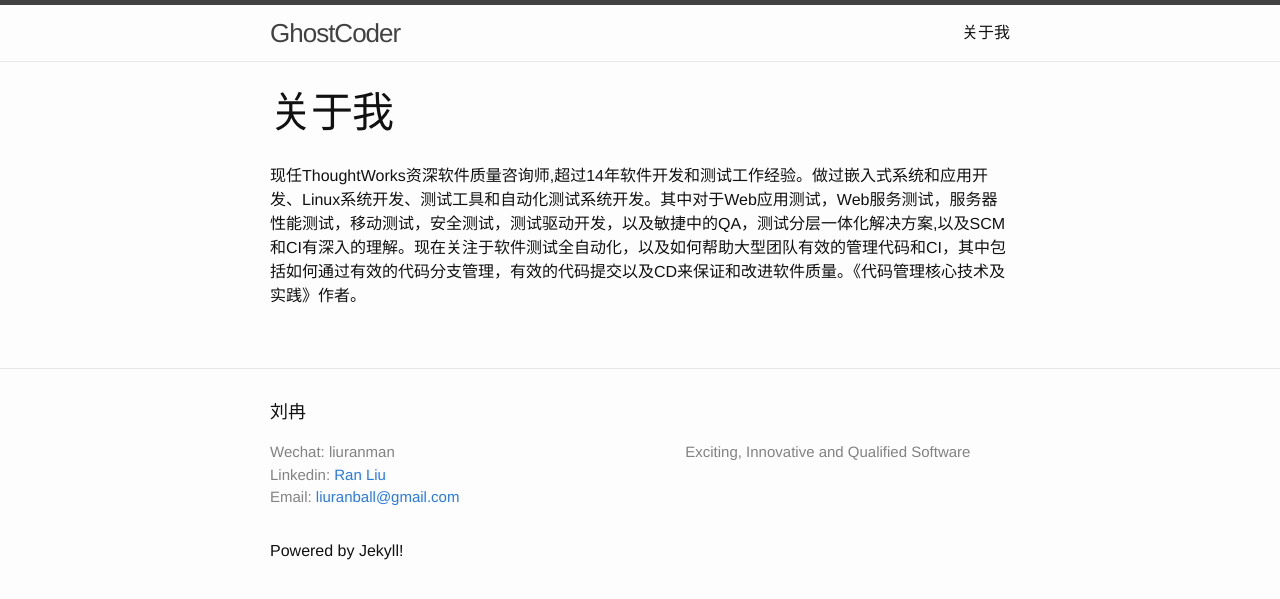
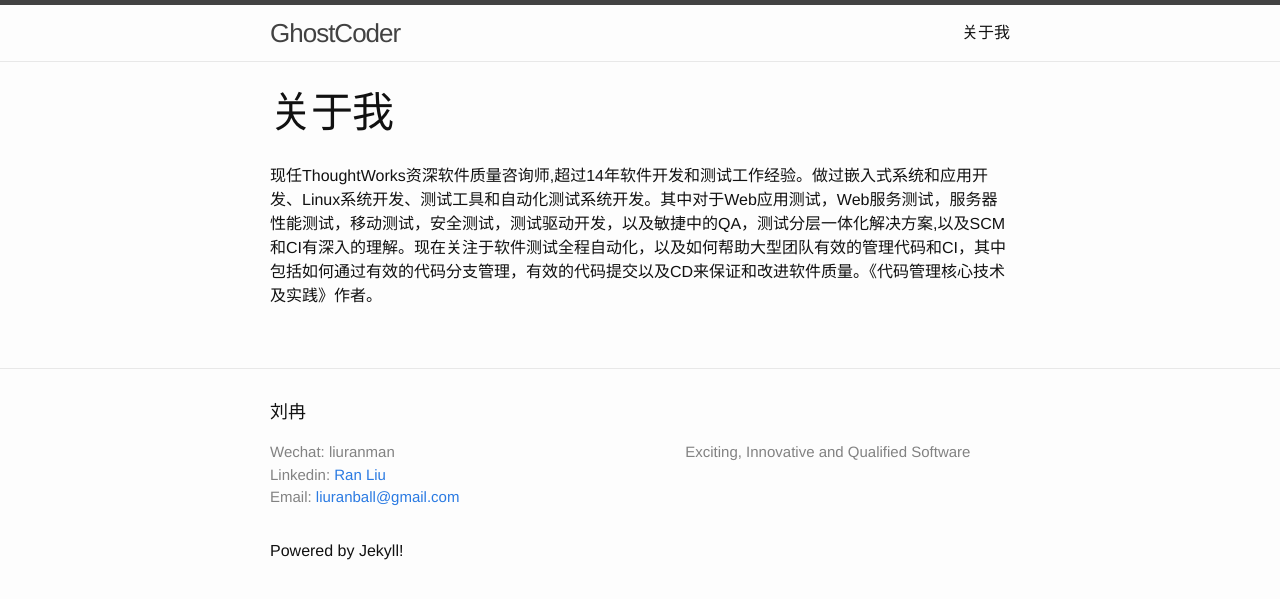
Before and after one commit to TWRanMan/twranman.github.io, a Jekyll site: the page built from about.md, in a window 1280 px wide. Shown: the top 599 px of the page. Built offline with Jekyll 4.4.1, drawn with Linux system fonts in a browser that asks for light colours.

Commit message:
update my introduction

```diff
--- a/about.md
+++ b/about.md
@@ -4,4 +4,4 @@
 permalink: /about/
 ---
 
-现任ThoughtWorks资深软件质量咨询师,超过14年软件开发和测试工作经验。做过嵌入式系统和应用开发、Linux系统开发、测试工具和自动化测试系统开发。其中对于Web应用测试，Web服务测试，服务器性能测试，移动测试，安全测试，测试驱动开发，以及敏捷中的QA，测试分层一体化解决方案,以及SCM和CI有深入的理解。现在关注于软件测试全自动化，以及如何帮助大型团队有效的管理代码和CI，其中包括如何通过有效的代码分支管理，有效的代码提交以及CD来保证和改进软件质量。《代码管理核心技术及实践》作者。
+现任ThoughtWorks资深软件质量咨询师,超过14年软件开发和测试工作经验。做过嵌入式系统和应用开发、Linux系统开发、测试工具和自动化测试系统开发。其中对于Web应用测试，Web服务测试，服务器性能测试，移动测试，安全测试，测试驱动开发，以及敏捷中的QA，测试分层一体化解决方案,以及SCM和CI有深入的理解。现在关注于软件测试全程自动化，以及如何帮助大型团队有效的管理代码和CI，其中包括如何通过有效的代码分支管理，有效的代码提交以及CD来保证和改进软件质量。《代码管理核心技术及实践》作者。
```
Also changed, not shown: assets/CIWebSecurity.resources/11.png, assets/CIWebSecurity.resources/9.png.
